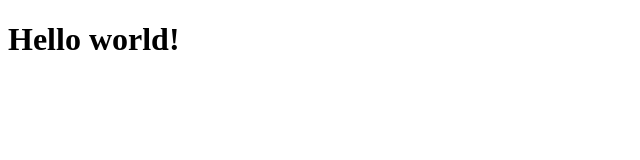
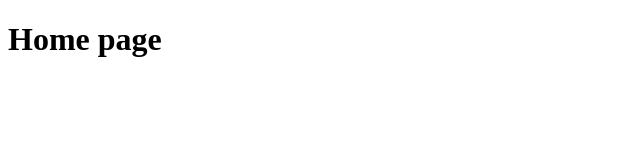
Before and after one commit to shved-project/kts-hw-main, a React (Vite) app: page / in a window 1280 px wide. Shown: the top 160 px of the page, without its empty margins (0-640 px from the left). Built offline with nearby package versions, Linux system fonts and the light colour scheme.

Commit message:
feat: add routing

```diff
--- a/src/App.tsx
+++ b/src/App.tsx
@@ -1,5 +1,7 @@
+import { Outlet } from 'react-router';
+
 function App() {
-  return <h1>Hello world!</h1>;
+  return <Outlet />;
 }
 
 export default App;
--- /dev/null
+++ b/src/config/router.tsx
@@ -0,0 +1,34 @@
+import Home from 'pages/Home';
+import App from '../App';
+import Products from 'pages/Products';
+import Product from 'pages/Product';
+import { createBrowserRouter } from 'react-router';
+import routerData from './routerData';
+import NotFound from 'pages/NotFound';
+
+const router = createBrowserRouter([
+  {
+    path: '/',
+    element: <App />,
+    children: [
+      {
+        index: true,
+        element: <Home />,
+      },
+      {
+        path: routerData.products.href,
+        element: <Products />,
+      },
+      {
+        path: routerData.product.href,
+        element: <Product />,
+      },
+    ],
+  },
+  {
+    path: '*',
+    element: <NotFound />,
+  },
+]);
+
+export default router;
--- /dev/null
+++ b/src/config/routerData.ts
@@ -0,0 +1,12 @@
+const routerData = {
+  products: {
+    href: '/products',
+    create: () => '/products',
+  },
+  product: {
+    href: '/products/:id',
+    create: (id: number) => `/product/${id}`,
+  },
+};
+
+export default routerData;
--- a/src/main.tsx
+++ b/src/main.tsx
@@ -1,9 +1,10 @@
+import router from 'config/router';
 import { StrictMode } from 'react';
 import { createRoot } from 'react-dom/client';
-import App from './App.tsx';
+import { RouterProvider } from 'react-router';
 
 createRoot(document.getElementById('root')!).render(
   <StrictMode>
-    <App />
+    <RouterProvider router={router} />
   </StrictMode>
 );
--- /dev/null
+++ b/src/pages/Home/Home.tsx
@@ -0,0 +1,5 @@
+const Home = () => {
+  return <h1>Home page</h1>;
+};
+
+export default Home;
--- /dev/null
+++ b/src/pages/Home/index.ts
@@ -0,0 +1 @@
+export { default } from './Home';
--- /dev/null
+++ b/src/pages/NotFound/NotFound.tsx
@@ -0,0 +1,5 @@
+const NotFound = () => {
+  return <h1>404 Страница не найдена</h1>;
+};
+
+export default NotFound;
--- /dev/null
+++ b/src/pages/NotFound/index.ts
@@ -0,0 +1 @@
+export { default } from './NotFound';
--- /dev/null
+++ b/src/pages/Product/Product.tsx
@@ -0,0 +1,5 @@
+const Product = () => {
+  return <h1>Product page</h1>;
+};
+
+export default Product;
--- /dev/null
+++ b/src/pages/Product/index.ts
@@ -0,0 +1 @@
+export { default } from './Product';
--- /dev/null
+++ b/src/pages/Products/Products.tsx
@@ -0,0 +1,5 @@
+const Products = () => {
+  return <h1>Products page</h1>;
+};
+
+export default Products;
--- /dev/null
+++ b/src/pages/Products/index.ts
@@ -0,0 +1 @@
+export { default } from './Products';
```
